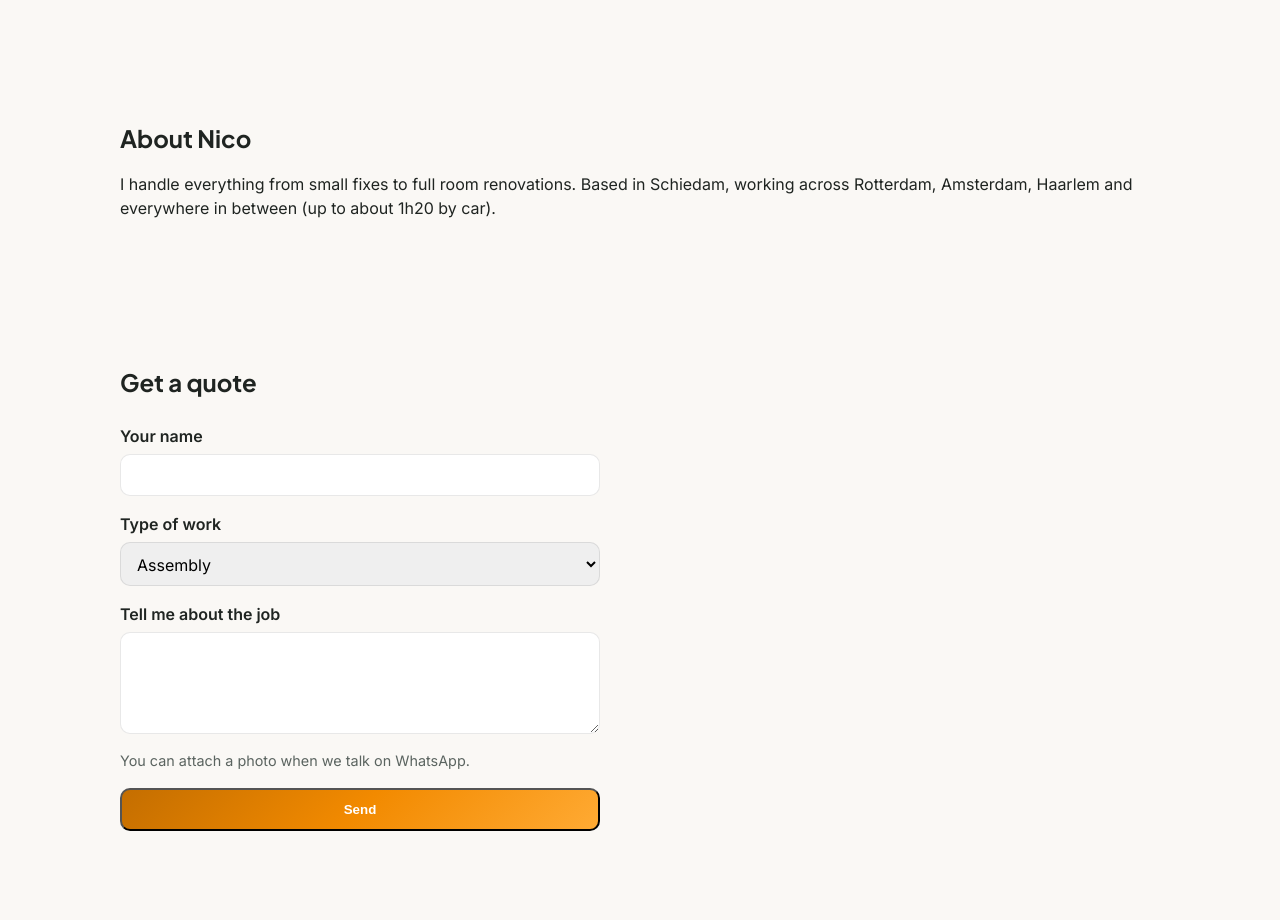
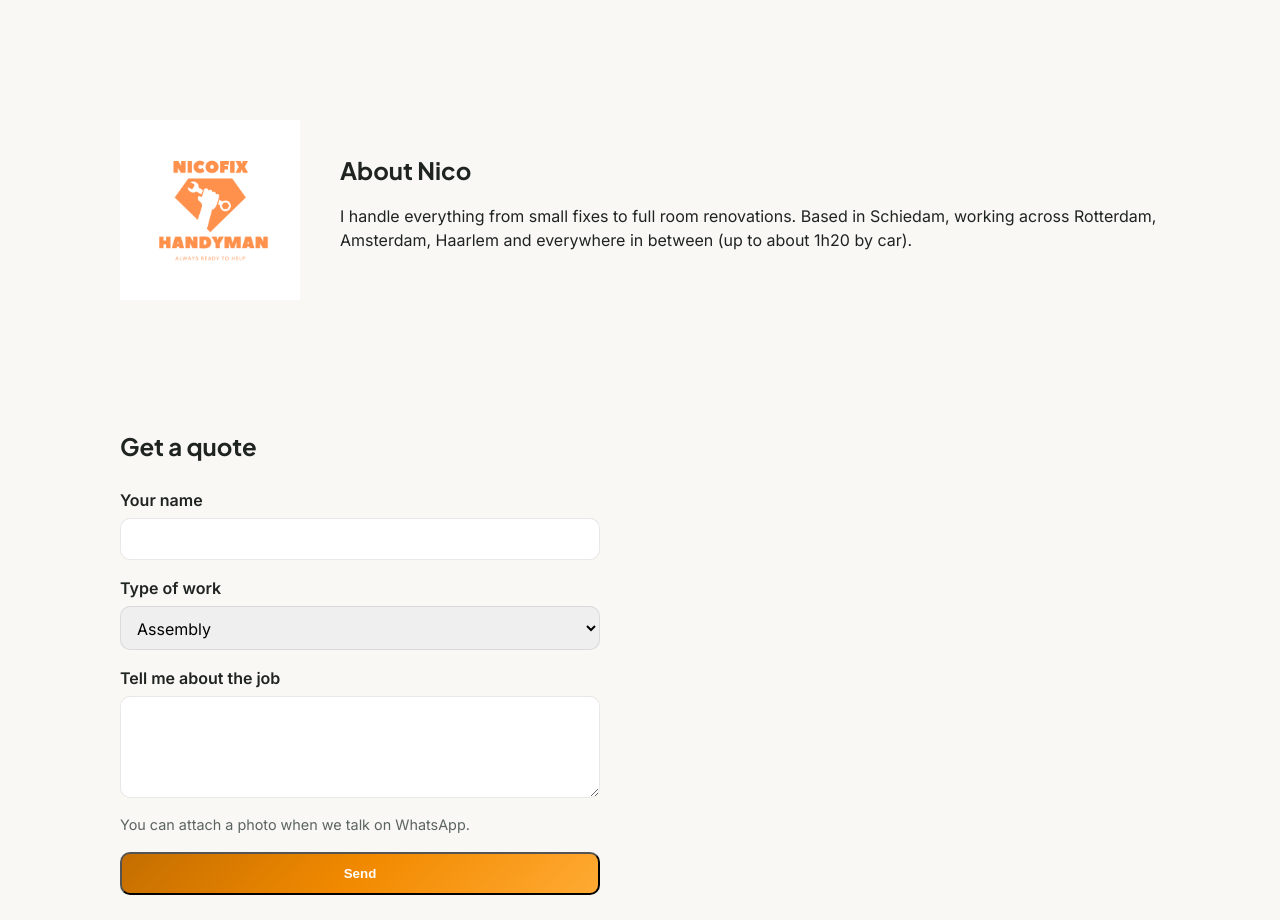
Before and after one commit to eecheproducts-cloud/nico-fix-web, a website with bundled scripts: page index.html in a window 1280 px wide. Shown: the part 3440-4360 px from the top of the page. Built offline with nearby package versions, Linux system fonts and the light colour scheme.

Commit message:
Agregar logo completo con tagline en la seccion Sobre Nico

```diff
--- a/assets/css/style.css
+++ b/assets/css/style.css
@@ -180,6 +180,26 @@ h1, h2, h3 { font-family: var(--font-heading); margin: 0 0 0.5em; }
 
 .how-it-works, .services, .portfolio, .about, .contact { padding: 64px 0; }
 
+.about-inner {
+  display: flex;
+  align-items: center;
+  gap: 40px;
+  flex-wrap: wrap;
+}
+
+.about-logo {
+  width: 180px;
+  height: 180px;
+  flex-shrink: 0;
+  margin: 0 auto;
+}
+
+.about-inner > div { flex: 1; min-width: 240px; }
+
+@media (max-width: 640px) {
+  .about-inner { text-align: center; justify-content: center; }
+}
+
 .how-it-works h2 { text-align: center; }
 
 .how-steps {
--- a/index.html
+++ b/index.html
@@ -111,9 +111,12 @@
       </div>
     </section>
     <section id="about" class="about">
-      <div class="container">
-        <h2 data-i18n="about_title">About Nico</h2>
-        <p data-i18n="about_body">Bio goes here.</p>
+      <div class="container about-inner">
+        <img class="about-logo" src="assets/img/logo/logo-full-light.png" alt="Nico Fix Handyman, always ready to help" width="320" height="320" loading="lazy" />
+        <div>
+          <h2 data-i18n="about_title">About Nico</h2>
+          <p data-i18n="about_body">Bio goes here.</p>
+        </div>
       </div>
     </section>
     <section id="contact" class="contact">
```
